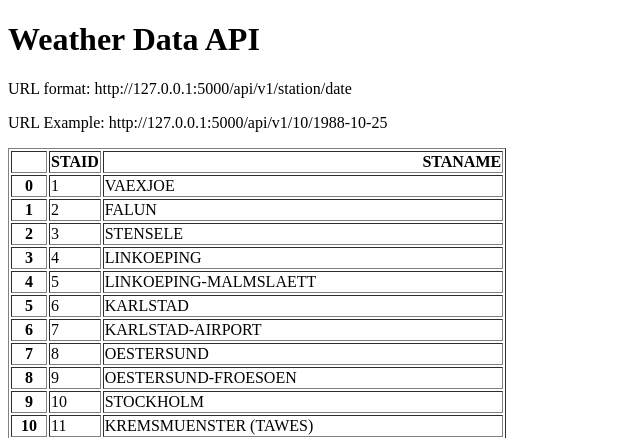
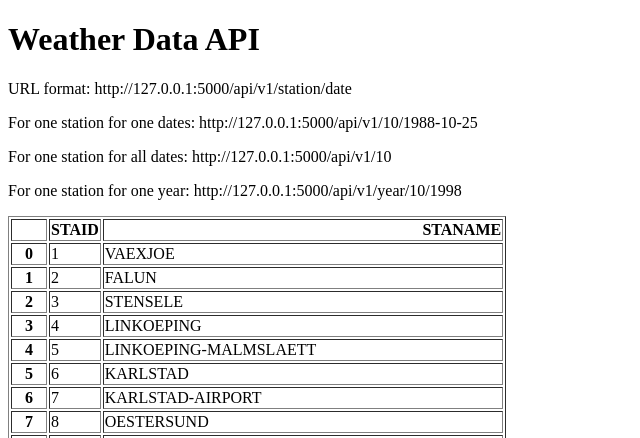
Before and after one commit to sowpamula/app6_your_weather_api, a Flask app: page / in a window 1280 px wide. Shown: the top 438 px of the page, without its empty margins (0-640 px from the left). Run offline with Flask 3, Linux system fonts and the light colour scheme.

Commit message:
Add URL end point for yearly and all data

```diff
--- a/main.py
+++ b/main.py
@@ -19,6 +19,21 @@ def about(station, date):
             "date": date,
             "temperature": temperature}
 
+@app.route("/api/v1/<station>")
+def all_data(station):
+    filename = "data_small/TG_STAID" + str(station).zfill(6) + ".txt"
+    df = pd.read_csv(filename, skiprows=20, parse_dates=["    DATE"])
+    result = df.to_dict(orient="records")
+    return result
+
+@app.route("/api/v1/year/<station>/<year>")
+def yearly(station, year):
+    filename = "data_small/TG_STAID" + str(station).zfill(6) + ".txt"
+    df = pd.read_csv(filename, skiprows=20)
+    df["    DATE"] = df["    DATE"].astype(str)
+    result = df[df["    DATE"].str.startswith(str(year))].to_dict(orient="records")
+    return result
+
 
 if __name__ == "__main__":
     app.run(debug=True)
--- a/templates/home.html
+++ b/templates/home.html
@@ -7,7 +7,9 @@
 <body>
   <h1>Weather Data API</h1>
   <p>URL format: http://127.0.0.1:5000/api/v1/station/date</p>
-  <p>URL Example: http://127.0.0.1:5000/api/v1/10/1988-10-25</p>
-    <p>{{data|safe}}</p>
+  <p>For one station for one dates: http://127.0.0.1:5000/api/v1/10/1988-10-25</p>
+  <p>For one station for all dates: http://127.0.0.1:5000/api/v1/10</p>
+  <p>For one station for one year: http://127.0.0.1:5000/api/v1/year/10/1998</p>
+  <p>{{data|safe}}</p>
 </body>
 </html>
```
